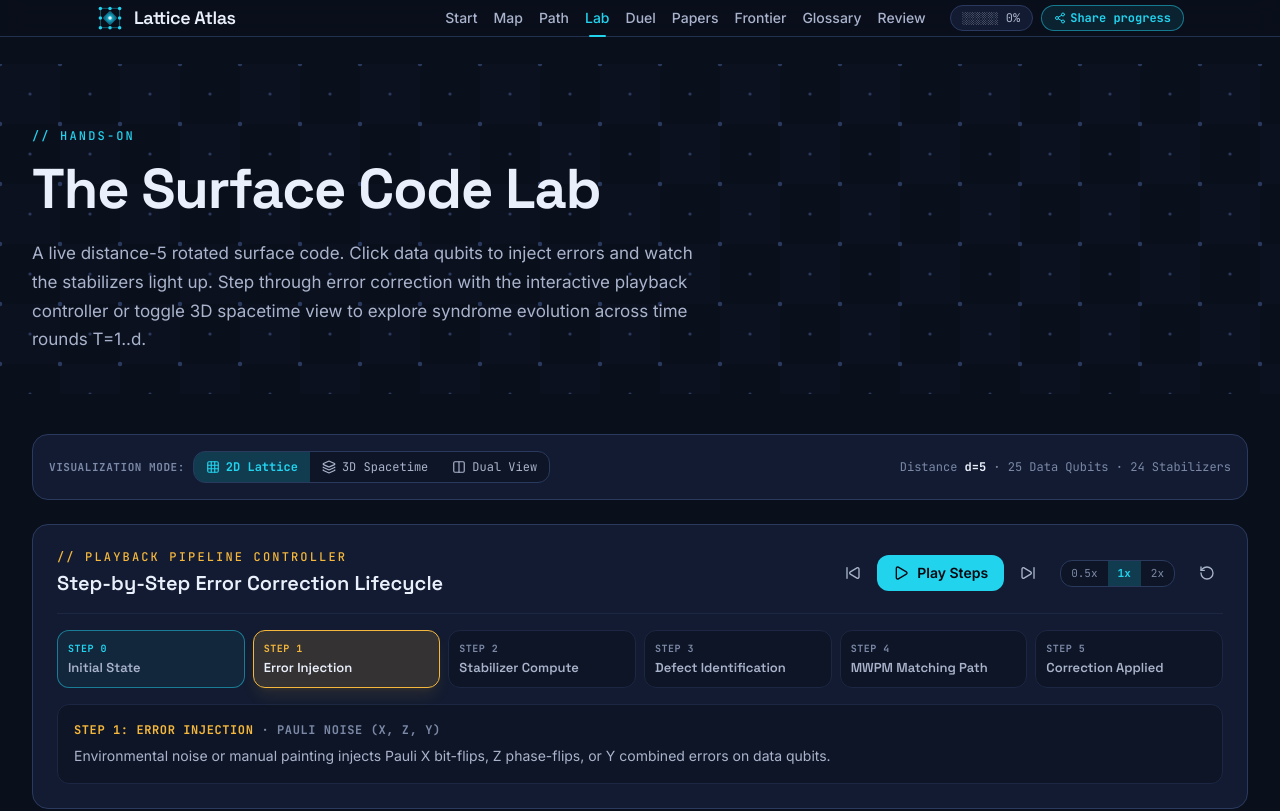
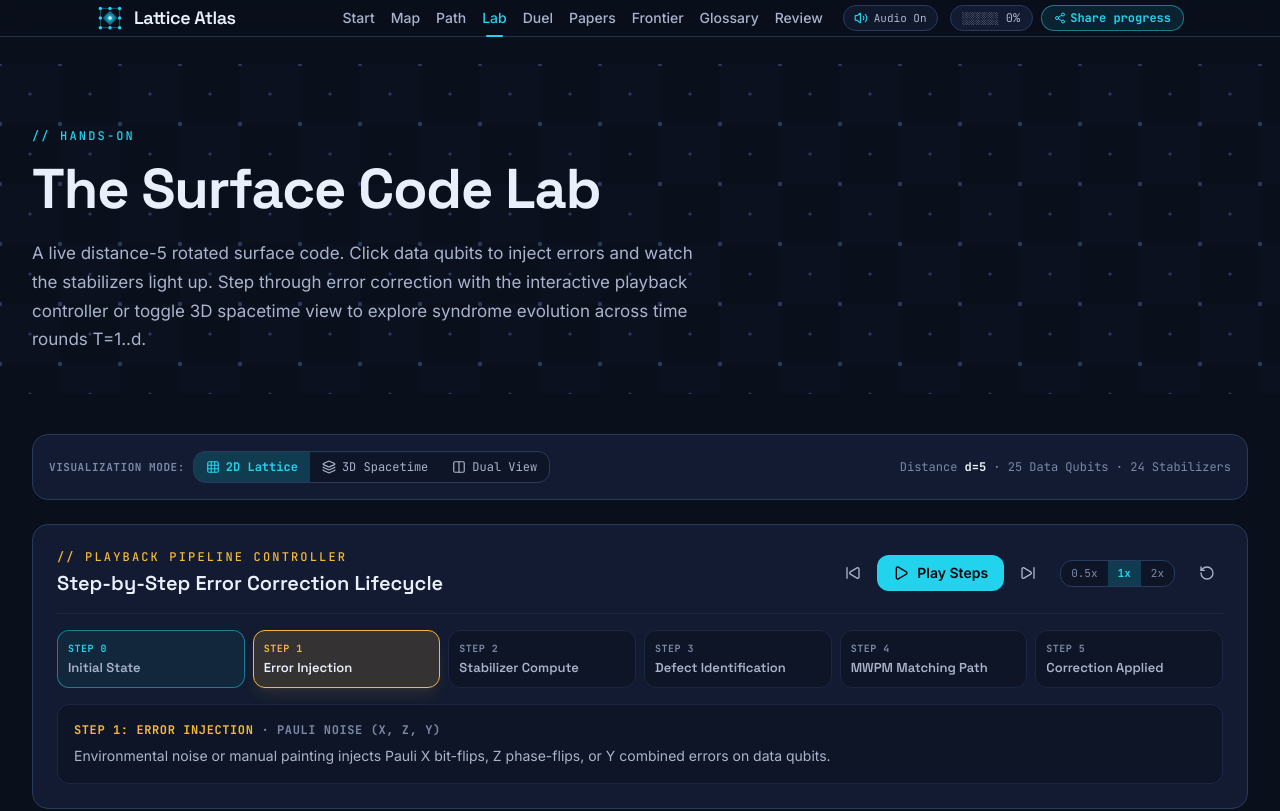
Before and after one commit to galic1987/lattice-atlas, a React (Vite) app in the folder app/: page /lab in a window 1280 px wide. Shown: the top 811 px of the page. Built offline with nearby package versions, Linux system fonts and the light colour scheme.

Commit message:
feat: add Web Audio API synthesized sound system and header toggle

```diff
--- a/app/src/components/Layout.tsx
+++ b/app/src/components/Layout.tsx
@@ -6,6 +6,7 @@ import { useProgress } from '@/store/progress';
 import { topics } from '@/data';
 import UniversalExplainer from '@/components/UniversalExplainer';
 import ShareableScoreCard from '@/components/ShareableScoreCard';
+import SoundToggle from '@/components/SoundToggle';
 
 const NAV_ITEMS = [
   { to: '/foundations', label: 'Start', ariaLabel: 'Start with quantum foundations' },
@@ -184,8 +185,9 @@ export default function Layout() {
       <header className="fixed top-0 z-40 w-full border-b border-ink-600/80 bg-ink-900/90 backdrop-blur-md">
         <div className="mx-auto flex h-full max-w-6xl items-center justify-between px-6 md:px-8">
           <Logo />
-          <div className="flex items-center gap-4">
+          <div className="flex items-center gap-3">
             <DesktopNav />
+            <SoundToggle />
             <ProgressPill onShare={() => setShareOpen(true)} />
             <button
               type="button"
--- /dev/null
+++ b/app/src/components/SoundToggle.tsx
@@ -0,0 +1,28 @@
+import { useState } from 'react';
+import { Volume2, VolumeX } from 'lucide-react';
+import { sound } from '@/lib/sound';
+
+export default function SoundToggle() {
+  const [isMuted, setIsMuted] = useState<boolean>(() => sound.getMuted());
+
+  const toggle = () => {
+    const nextState = sound.toggleMute();
+    setIsMuted(nextState);
+    if (!nextState) {
+      sound.playSyndromeTick(660);
+    }
+  };
+
+  return (
+    <button
+      type="button"
+      onClick={toggle}
+      title={isMuted ? 'Unmute Audio Cues' : 'Mute Audio Cues'}
+      aria-label={isMuted ? 'Unmute Web Audio Cues' : 'Mute Web Audio Cues'}
+      className="inline-flex items-center gap-1.5 rounded-full border border-ink-600 bg-ink-800/80 px-2.5 py-1 text-xs text-text-mid transition-colors hover:border-plaquette hover:text-plaquette"
+    >
+      {isMuted ? <VolumeX className="h-3.5 w-3.5 text-text-low" /> : <Volume2 className="h-3.5 w-3.5 text-plaquette" />}
+      <span className="font-mono text-[11px]">{isMuted ? 'Audio Off' : 'Audio On'}</span>
+    </button>
+  );
+}
--- /dev/null
+++ b/app/src/lib/sound.ts
@@ -0,0 +1,173 @@
+/**
+ * Web Audio API Sound Design System for Lattice Atlas.
+ * Pure programmatic Web Audio API sound synthesis (0 KB external files!).
+ */
+
+class SoundSystem {
+  private ctx: AudioContext | null = null;
+  private isMuted: boolean = false;
+
+  constructor() {
+    try {
+      this.isMuted = localStorage.getItem('lattice-atlas-sound-enabled') === 'false';
+    } catch {
+      this.isMuted = false;
+    }
+  }
+
+  private getContext(): AudioContext | null {
+    if (typeof window === 'undefined') return null;
+    if (!this.ctx) {
+      const AudioCtx = window.AudioContext || (window as unknown as { webkitAudioContext: typeof AudioContext }).webkitAudioContext;
+      if (AudioCtx) {
+        this.ctx = new AudioCtx();
+      }
+    }
+    if (this.ctx && this.ctx.state === 'suspended') {
+      this.ctx.resume();
+    }
+    return this.ctx;
+  }
+
+  public toggleMute(): boolean {
+    this.isMuted = !this.isMuted;
+    try {
+      localStorage.setItem('lattice-atlas-sound-enabled', String(!this.isMuted));
+    } catch {
+      // ignore
+    }
+    return this.isMuted;
+  }
+
+  public getMuted(): boolean {
+    return this.isMuted;
+  }
+
+  /** High-pitched crystal glass chime when syndrome is detected */
+  public playSyndromeTick(freq: number = 880) {
+    if (this.isMuted) return;
+    const ctx = this.getContext();
+    if (!ctx) return;
+
+    const osc = ctx.createOscillator();
+    const gain = ctx.createGain();
+
+    osc.type = 'sine';
+    osc.frequency.setValueAtTime(freq, ctx.currentTime);
+    osc.frequency.exponentialRampToValueAtTime(freq * 1.5, ctx.currentTime + 0.08);
+
+    gain.gain.setValueAtTime(0.12, ctx.currentTime);
+    gain.gain.exponentialRampToValueAtTime(0.001, ctx.currentTime + 0.12);
+
+    osc.connect(gain);
+    gain.connect(ctx.destination);
+
+    osc.start();
+    osc.stop(ctx.currentTime + 0.12);
+  }
+
+  /** Soft low-pass pop sound when toggling qubit Pauli errors */
+  public playErrorFlip() {
+    if (this.isMuted) return;
+    const ctx = this.getContext();
+    if (!ctx) return;
+
+    const osc = ctx.createOscillator();
+    const gain = ctx.createGain();
+
+    osc.type = 'triangle';
+    osc.frequency.setValueAtTime(240, ctx.currentTime);
+    osc.frequency.exponentialRampToValueAtTime(80, ctx.currentTime + 0.06);
+
+    gain.gain.setValueAtTime(0.15, ctx.currentTime);
+    gain.gain.exponentialRampToValueAtTime(0.001, ctx.currentTime + 0.06);
+
+    osc.connect(gain);
+    gain.connect(ctx.destination);
+
+    osc.start();
+    osc.stop(ctx.currentTime + 0.06);
+  }
+
+  /** Dual-tone sine swell when MWPM / Union-Find decoder locks defect pairs */
+  public playDecoderLock() {
+    if (this.isMuted) return;
+    const ctx = this.getContext();
+    if (!ctx) return;
+
+    const now = ctx.currentTime;
+
+    [523.25, 659.25, 783.99].forEach((freq, idx) => {
+      const osc = ctx.createOscillator();
+      const gain = ctx.createGain();
+
+      osc.type = 'sine';
+      osc.frequency.setValueAtTime(freq, now + idx * 0.04);
+
+      gain.gain.setValueAtTime(0.08, now + idx * 0.04);
+      gain.gain.exponentialRampToValueAtTime(0.001, now + idx * 0.04 + 0.18);
+
+      osc.connect(gain);
+      gain.connect(ctx.destination);
+
+      osc.start(now + idx * 0.04);
+      osc.stop(now + idx * 0.04 + 0.18);
+    });
+  }
+
+  /** Ascending arpeggio chord when hitting arcade streak combos */
+  public playComboStreak() {
+    if (this.isMuted) return;
+    const ctx = this.getContext();
+    if (!ctx) return;
+
+    const notes = [440, 554.37, 659.25, 880];
+    const now = ctx.currentTime;
+
+    notes.forEach((freq, i) => {
+      const osc = ctx.createOscillator();
+      const gain = ctx.createGain();
+
+      osc.type = 'sine';
+      osc.frequency.setValueAtTime(freq, now + i * 0.05);
+
+      gain.gain.setValueAtTime(0.1, now + i * 0.05);
+      gain.gain.exponentialRampToValueAtTime(0.001, now + i * 0.05 + 0.15);
+
+      osc.connect(gain);
+      gain.connect(ctx.destination);
+
+      osc.start(now + i * 0.05);
+      osc.stop(now + i * 0.05 + 0.15);
+    });
+  }
+
+  /** Major chord victory fanfare on challenge completion */
+  public playVictoryFanfare() {
+    if (this.isMuted) return;
+    const ctx = this.getContext();
+    if (!ctx) return;
+
+    const chord = [523.25, 659.25, 783.99, 1046.5]; // C Major
+    const now = ctx.currentTime;
+
+    chord.forEach((freq) => {
+      const osc = ctx.createOscillator();
+      const gain = ctx.createGain();
+
+      osc.type = 'triangle';
+      osc.frequency.setValueAtTime(freq, now);
+
+      gain.gain.setValueAtTime(0.08, now);
+      gain.gain.exponentialRampToValueAtTime(0.001, now + 0.6);
+
+      osc.connect(gain);
+      gain.connect(ctx.destination);
+
+      osc.start(now);
+      osc.stop(now + 0.6);
+    });
+  }
+}
+
+export const sound = new SoundSystem();
--- a/app/src/pages/SurfaceCodeLab.tsx
+++ b/app/src/pages/SurfaceCodeLab.tsx
@@ -1,6 +1,7 @@
 import { useEffect, useMemo, useRef, useState } from 'react';
 import { useDocumentTitle } from '@/lib/useDocumentTitle';
 import DynamicThresholdPlotter from '@/components/DynamicThresholdPlotter';
+import { sound } from '@/lib/sound';
 import { Link } from 'react-router-dom';
 import { motion, useReducedMotion } from 'framer-motion';
 import {
@@ -825,6 +826,7 @@ export default function SurfaceCodeLab() {
   };
 
   const editQubit = (q: number) => {
+    sound.playErrorFlip();
     setResult(null);
     const next = [...errors];
     next[q] = (next[q] ^ brush) as Pauli;
@@ -834,6 +836,7 @@ export default function SurfaceCodeLab() {
   };
 
   const injectNoise = () => {
+    sound.playSyndromeTick(780);
     setResult(null);
     const next = sampleDepolarizing(lat.n, p);
     setErrors(next);
@@ -842,6 +845,7 @@ export default function SurfaceCodeLab() {
   };
 
   const runDecoder = () => {
+    sound.playDecoderLock();
     const res = decode(lat, errors);
     setResult(res);
     setScore((s) => ({ trials: s.trials + 1, fails: s.fails + (res.success ? 0 : 1) }));
```
